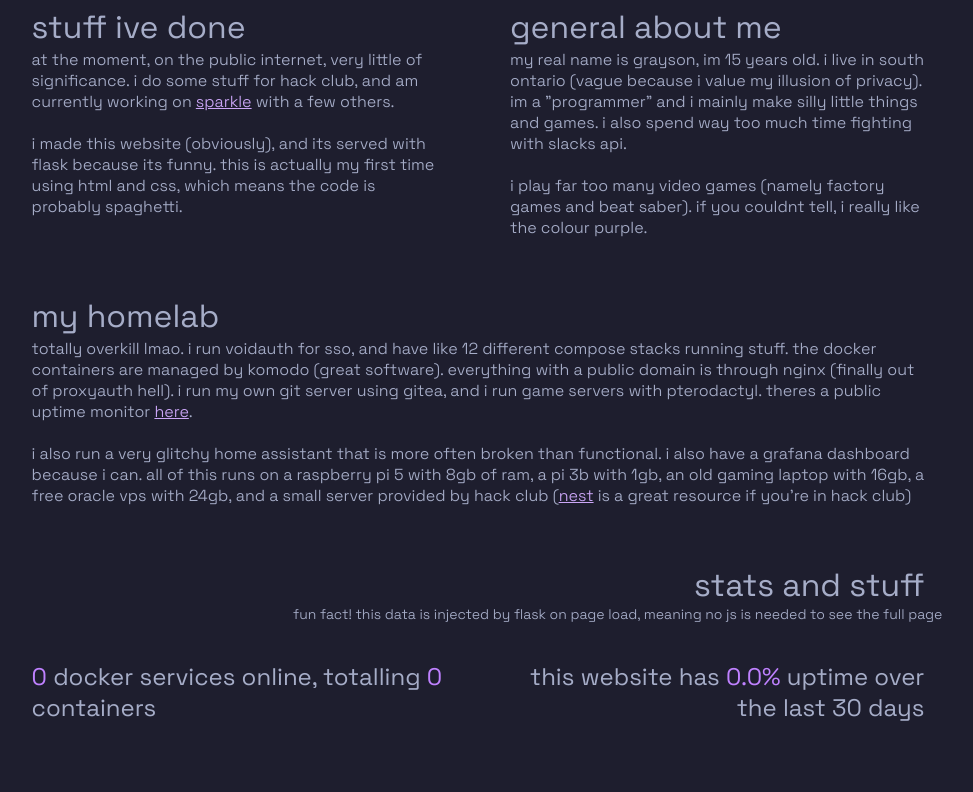
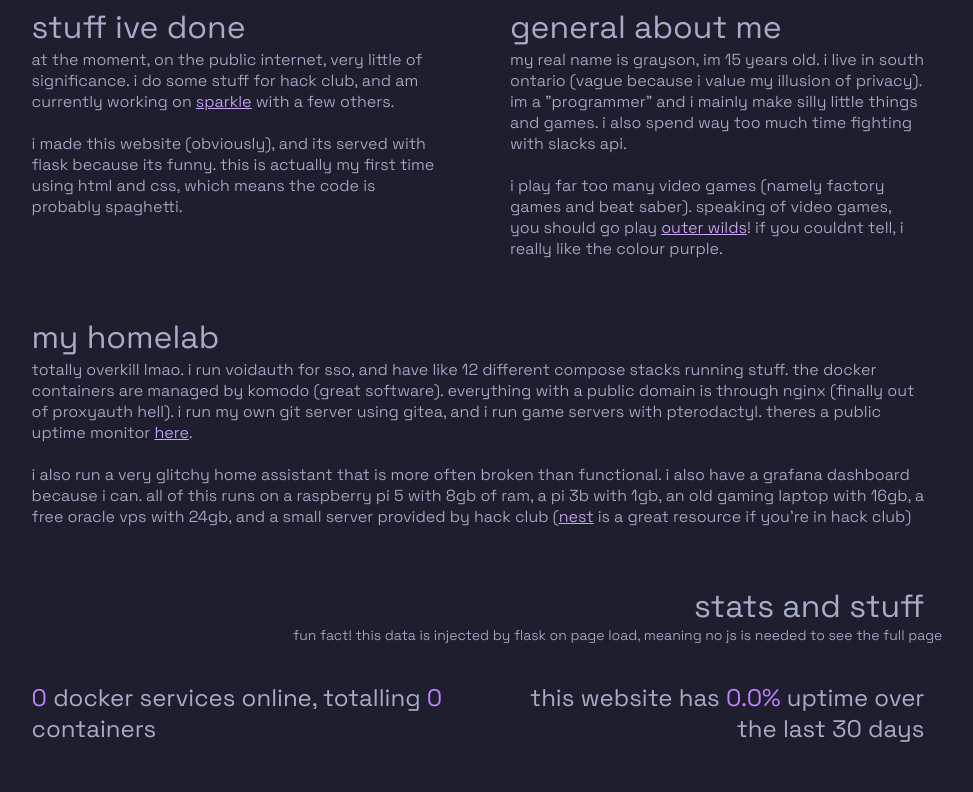
Before and after one commit to MrSeven3/personal-website, a Flask app: page / in a window 1280 px wide. Shown: the part 269-1061 px from the top of the page, without its empty margins (162-1135 px from the left). Before the commit the page ends 990 px from the top, so only its background shows below. Run offline with Flask 3, Linux system fonts and the light colour scheme; data that the repository does not hold is empty.

Commit message:
bit more writing, make the data displays a bit more resilient

```diff
--- a/mysql_utils.py
+++ b/mysql_utils.py
@@ -68,12 +68,15 @@ def get_docker_data() -> list:
     deploy_summary = requests.post("https://komodo.thirtyseventh.xyz/read/GetDeploymentsSummary", headers=komodo_auth_headers, json={})
     if deploy_summary.status_code != 200:
         print("uptime data get failed with code " +str(deploy_summary.status_code)+"\n"+str(deploy_summary.text))
+        return [-1,-1]
     stack_summary = requests.post("https://komodo.thirtyseventh.xyz/read/GetStacksSummary", headers=komodo_auth_headers, json={})
     if stack_summary.status_code != 200:
         print("uptime data get failed with code " +str(stack_summary.status_code)+"\n"+str(deploy_summary.text))
+        return [-1,-1]
     container_summary = requests.post("https://komodo.thirtyseventh.xyz/read/GetDockerContainersSummary", headers=komodo_auth_headers, json={})
     if container_summary.status_code != 200:
         print("uptime data get failed with code " +str(container_summary.status_code)+"\n"+str(container_summary.text))
+        return [-1,-1]
 
     total_docker_services = int(deploy_summary.json()['running']) + int(stack_summary.json()['running'])
     docker_containers = int(container_summary.json()['running'])
@@ -98,6 +101,7 @@ def get_website_uptime() -> float:
 
     if uptime_data.status_code != 200:
         print("uptime data get failed with code " +str(uptime_data.status_code)+"\n"+str(uptime_data.text))
+        return -1
 
     uptime = float(uptime_data.json()['data']['result'][0]['value'][1]) * 100
     uptime = round(uptime, 2)
--- a/templates/index.html
+++ b/templates/index.html
@@ -4,8 +4,8 @@
         <title>im thirtyseven</title>
 
         <!--first sheet is for dev, the second will compile properly with flask. (only necessary because sometimes flask does weird stuff with static files)-->
-<!--        <link rel="stylesheet" href="/static/main_page.css">-->
-        <link rel="stylesheet" href="{{ url_for('static', filename='main_page.css') }}">
+        <link rel="stylesheet" href="/static/main_page.css">
+<!--        <link rel="stylesheet" href="{{ url_for('static', filename='main_page.css') }}">-->
 
         <link rel="preconnect" href="https://fonts.googleapis.com">
         <link rel="preconnect" href="https://fonts.gstatic.com" crossorigin>
@@ -38,7 +38,7 @@
                 <p>my real name is grayson, im 15 years old. i live in south ontario (vague because i value my illusion of privacy).
                     im a "programmer" and i mainly make silly little things and games. i also spend way too much time
                     fighting with slacks api. <br><br>i play far too many video games (namely factory games and beat saber).
-                    if you couldnt tell, i really like the colour purple. </p>
+                    speaking of video games, you should go play <a href="https://store.steampowered.com/app/753640/Outer_Wilds/">outer wilds</a>! if you couldnt tell, i really like the colour purple. </p>
             </div>
             <div class="space-grotesk-normal info-panel info-panel-large">
                 <h2 class="space-grotesk-header">my homelab</h2>
```
